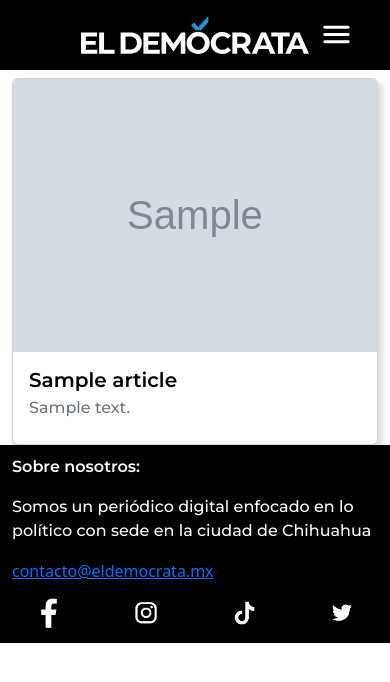
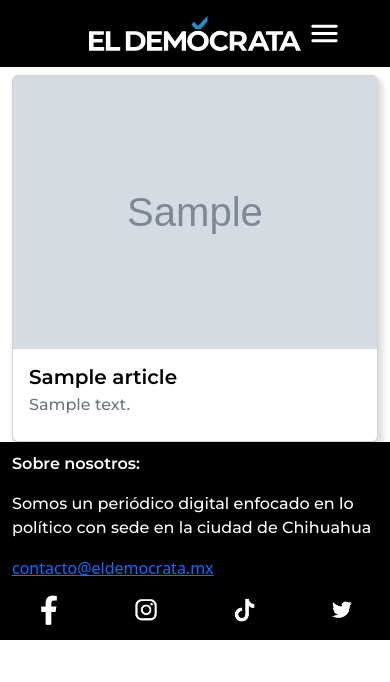
Before and after one commit to CesCM28/ElDemocrata, a Flask app: template templates/eldemocrata/index.html in a window 390 px wide. Shown: the top 682 px of the page. Run offline with Flask 2, Linux system fonts and the light colour scheme; the template is opened without the code that fills it: most values are stand-ins (such as "Sample title", 1, 10 or a date in 2020); grey boxes marked "Sample" are stand-in pictures.

Commit message:
cambio en el diseño del index y base, alinear las notas principales, asi como menu y temperatura

```diff
--- a/templates/base.html
+++ b/templates/base.html
@@ -16,6 +16,7 @@
 <body>
     <div class="container-fluid sticky-top bg-black">
         <header class="bg-black text-white">
+            <div class="container-xxl">
                 <div class="row">
                     <div class="col-2 d-flex align-items-center">
                         <img class="ps-2 d-none d-md-block" id="temperatura-icono" src="">
@@ -32,6 +33,7 @@
                             aria-controls="offcanvasExample">
                             <img src="../static/Img/menu-outline.svg" style="height: 35px;">
                         </a>
+                    </div>
                 </div>
             </div>
         </header>
--- a/templates/eldemocrata/index.html
+++ b/templates/eldemocrata/index.html
@@ -48,7 +48,7 @@ El Demócrata
             </div>
           </a>
         </div>
-        <div class="col-lg-3">
+        <div class="col-sm-4">
         {% elif loop.index in (2, 3) %}
         <div class="row">
           <div class="col d-flex justify-content-evenly mt-2">
```
Lines whose indentation alone changed are shown as unchanged.
